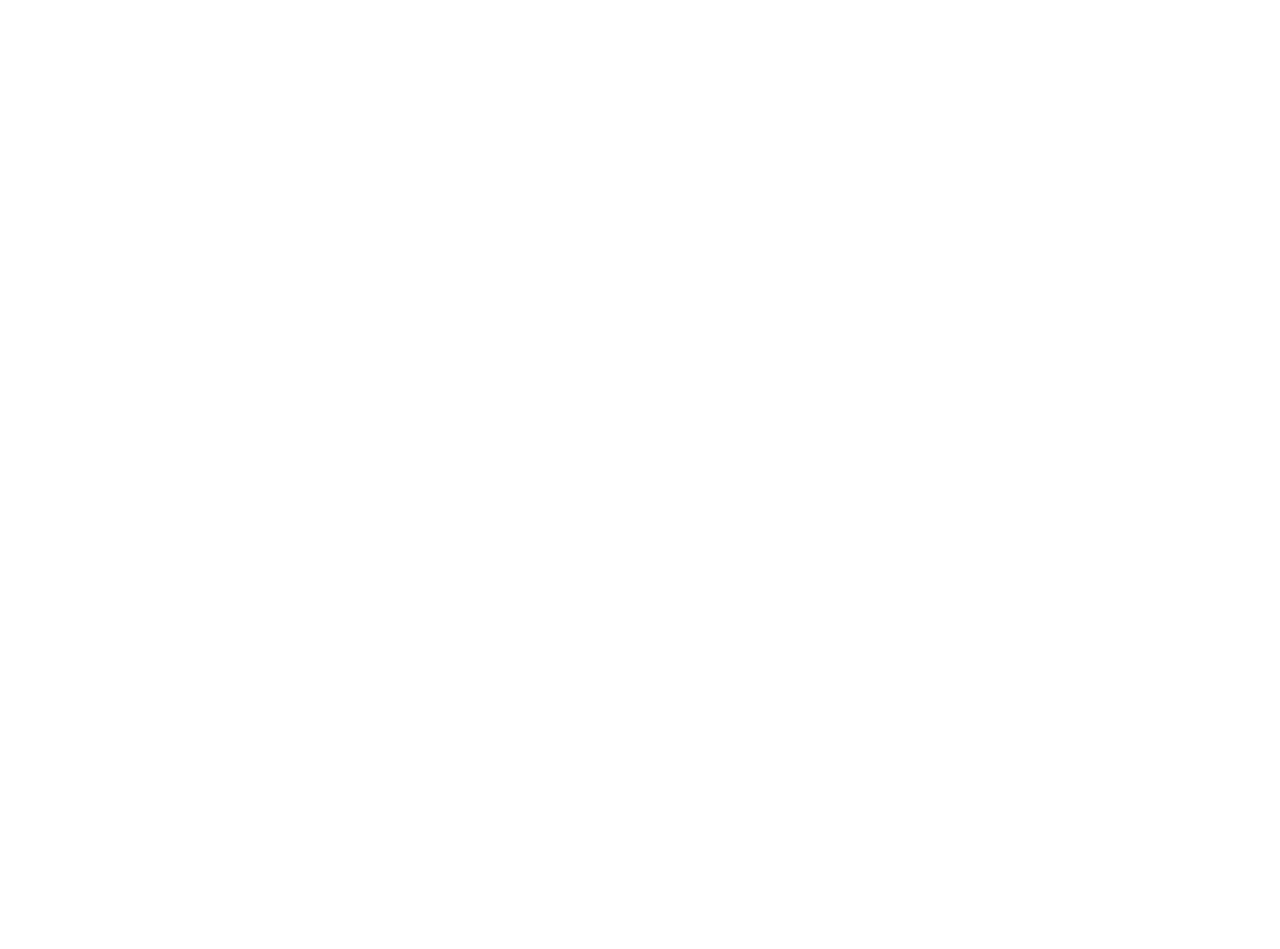
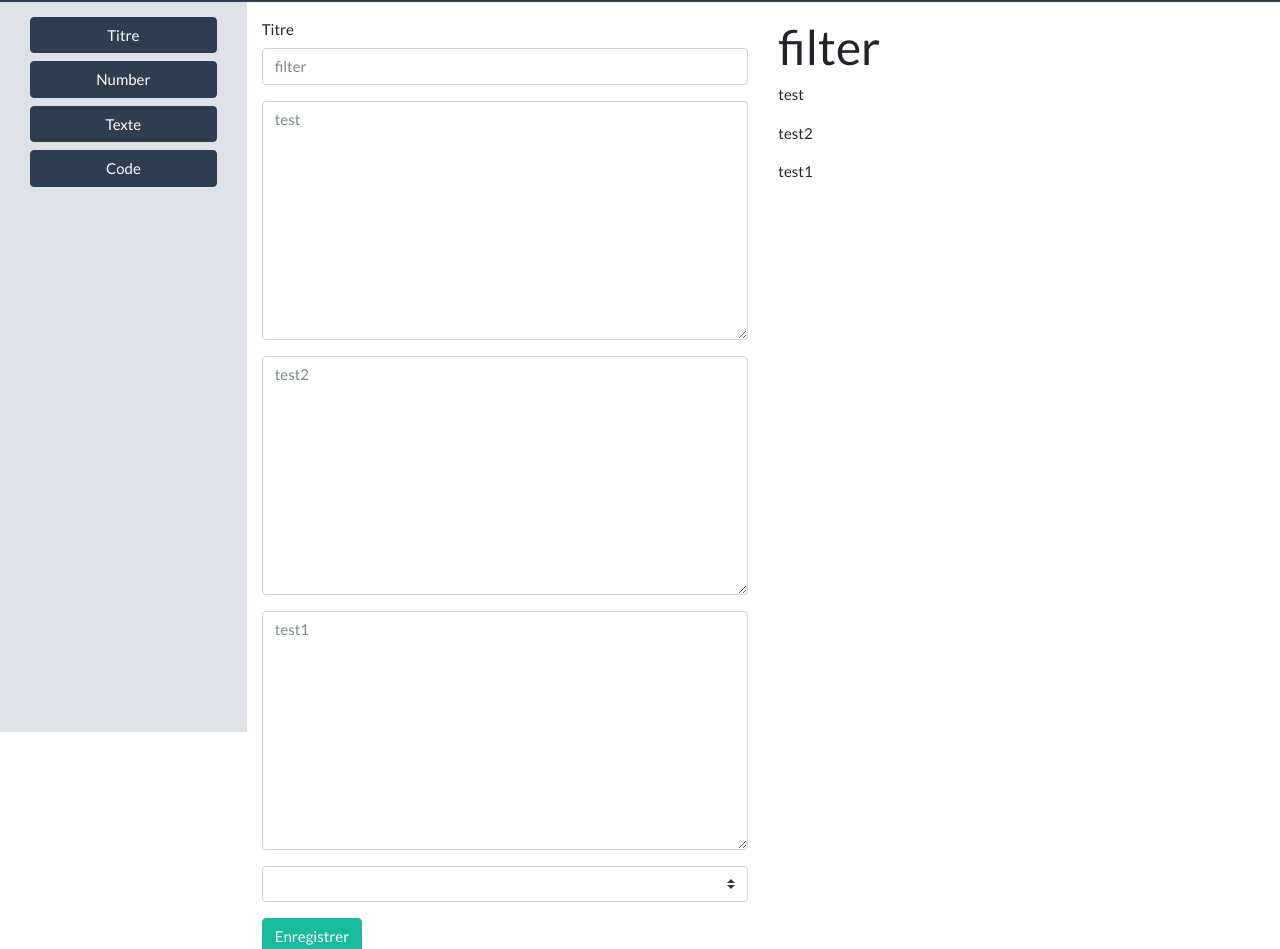
Before and after one commit to Mehdi-Zouaoui/Doc, an Angular app: page /snippets/editSnippet in a window 1280 px wide. Shown: the part 69-1018 px from the top of the page. Before the commit the page ends 800 px from the top, so only its background shows below. Built offline with nearby package versions, Linux system fonts and the light colour scheme.

Commit message:
Télétravail

```diff
--- a/src/app/models/snippets/snippets.model.ts
+++ b/src/app/models/snippets/snippets.model.ts
@@ -1,6 +1,6 @@
 import {snippetContentModel} from "./snippetContent.model";
 
 export class SnippetsModel {
-  constructor(public title :string, public body:snippetContentModel[]){}
+  constructor(public title :string, public body:snippetContentModel[] , public categoryId:number , public id:number){}
 
 }
--- a/src/app/services/snippet.service.ts
+++ b/src/app/services/snippet.service.ts
@@ -6,23 +6,31 @@ import {CategoryModel} from "../models/snippets/category.model";
   providedIn: 'root'
 })
 export class SnippetService {
-
+  modify: boolean;
   snippets: SnippetsModel[] = [
     new SnippetsModel('Regex', [
-      {content: 'test', type: 'text', id: 0, index: 0},
+      {content: 'test', type: 'text', id: 0, index: 0 },
       {content: 'test2', type: 'text', id: 1, index: 2},
       {content: 'test1', type: 'text', id: 2, index: 1},
-    ])];
+    ], 0 , 0),
+    new SnippetsModel('Bulles', [
+      {content: 'ICI', type: 'text', id: 0, index: 0},
+      {content: 'LA', type: 'text', id: 1, index: 2},
+      {content: 'T ES OU ', type: 'text', id: 2, index: 1},
+    ], 1 , 1)];
+
   categories: CategoryModel[] = [
     new CategoryModel(
       'Animations',
       'animations',
       0
     ),
-    new CategoryModel('JS',
+    new CategoryModel(
+      'JS',
       'javascript',
       1),
-    new CategoryModel('Filter',
+    new CategoryModel(
+      'Filter',
       'filter',
       2)
   ];
@@ -39,7 +47,5 @@ export class SnippetService {
     this.snippets.splice(i, 1);
   }
 
-  modifySnippet(snippet: SnippetsModel) {
 
-  }
 }
--- a/src/app/snippets/editSnippet/editSnippet.component.html
+++ b/src/app/snippets/editSnippet/editSnippet.component.html
@@ -12,7 +12,7 @@
   <div class="container-fluid">
     <div class="row py-3">
       <div class="col-6">
-        <form [formGroup]="displayForm" (ngSubmit)="onSubmit()">
+        <form [formGroup]="snippetForm" (ngSubmit)="onSubmit()">
           <div class="form-group">
             <label for="title">
               Titre
@@ -21,7 +21,7 @@
           </div>
 
           <div id="content" class="form-group" formArrayName="body">
-            <div class="form-group" [formGroupName]="i" *ngFor="let field of displayForm.controls.body.controls ;index as i">
+            <div class="form-group" [formGroupName]="i" *ngFor="let field of snippetForm.controls.body.controls ;index as i">
               <div [ngSwitch]="field.value.type">
                 <textarea class="form-control" *ngSwitchCase="'text'" name="content" cols="30" rows="10" formControlName="content"></textarea>
                 <textarea class="form-control" *ngSwitchCase="'code'" name="content" cols="30" rows="10" formControlName="content"></textarea>
@@ -29,17 +29,21 @@
               </div>
             </div>
           </div>
-          <select  class="browser-default custom-select mb-3 "name="categories" id="category-select">
-            <option value="{{category.id}}" *ngFor="let category of categories">{{category.name}}</option>
+
+          <select class="browser-default custom-select mb-3" formControlName="categoryId" id="categoryId">
+            <option [value]="categories[i].id" *ngFor="let category of categories ; index as i ">{{category.name}}</option>
           </select>
-          <button class="btn btn-success"  (click)="onSubmit()">Enregistrer</button>
+
+
+          <button class="btn btn-success"   (click)="onSubmit()">Enregistrer</button>
         </form>
       </div>
       <div class="col-6">
-        <h1>{{displayForm.value.title}}</h1>
-        <div *ngFor="let content of displayForm.value.body">
+        <h1>{{snippetForm.value.title}}</h1>
+        <div *ngFor="let content of snippetForm.value.body">
           <p>{{content.content}}</p>
         </div>
+
       </div>
     </div>
   </div>
--- a/src/app/snippets/editSnippet/editSnippet.component.ts
+++ b/src/app/snippets/editSnippet/editSnippet.component.ts
@@ -13,11 +13,10 @@ import {DisplayService} from "../../services/display.service";
 export class EditSnippetComponent implements OnInit {
 
 
-  displayForm: FormGroup;
+  snippetForm: FormGroup;
   body: FormArray;
   contents : Array<any>;
   categories : Array<any>;
-
 
   constructor(
     private fb: FormBuilder,
@@ -28,34 +27,35 @@ export class EditSnippetComponent implements OnInit {
   ) {}
 
   ngOnInit() {
-    this.contents = [
-      {
-        content: 'Bulles',
-        type: 'code',
-        id: 0,
-        index: 0
-      },
-      {
-        content: 'Bulle en arrière plan avec tête des avatars',
-        type: 'text',
-        id: 1,
-        index: 1
-      }
-    ];
+    this.contents = this.snippet.snippets[0].body
     this.categories = this.snippet.categories;
     console.log(this.contents);
-    console.log(this.categories);
-    this.initForm();
+    console.log(this.snippet.snippets);
+    if(!this.snippet.modify){
+      this.initForm();
+    }else this.initModifyForm()
+
+
   }
 
   initForm() {
-    this.displayForm = this.fb.group({
+    this.snippetForm = this.fb.group({
       title: 'filter',
       body: this.fb.array(
-        this.contents.map(elem => this.addContents(elem)))
-    });
+        this.contents.map(elem => this.addContents(elem))),
+      categoryId:''
+    },
+  )
   }
-
+  initModifyForm(){
+    console.log('MODIFICATIONS EN COURS');
+    this.snippetForm = this.fb.group({
+      title:this.snippet.snippets[1].title,
+      body: this.fb.array(
+        this.contents.map(elem => this.addContents(elem))),
+      categoryId:this.snippet.snippets[0].categoryId
+    })
+  }
   addContents(control) : FormGroup {
     return this.fb.group({
       content: this.fb.control([control.content]),
@@ -71,24 +71,26 @@ export class EditSnippetComponent implements OnInit {
       content: type === 'code' ? 'code' : (type === 'title' ? 'Bienvenue' : 3),
       type,
       // @ts-ignore
-      id: this.displayForm.controls.body.controls.length,
+      id: this.snippetForm.controls.body.controls.length,
       // @ts-ignore
-      index: this.displayForm.controls.body.controls.length
+      index: this.snippetForm.controls.body.controls.length
     });
-    this.body = this.displayForm.get('body') as FormArray;
+    this.body = this.snippetForm.get('body') as FormArray;
     this.body.push(add);
 
     return;
   }
 
   onSubmit() {
-    console.log(this.displayForm.value);
-    const formValue = this.displayForm.value;
+    console.log(this.snippetForm.value);
+    const formValue = this.snippetForm.value;
     const entry = new SnippetsModel(
       formValue['title'],
-      formValue['body']
-    );
+      formValue['body'],
+      formValue['categoryId'],
+      this.snippet.snippets.length + 1);
     this.snippet.addSnippet(entry);
     this.router.navigate(['/snippets']);
   }
+
 }
--- a/src/app/snippets/snippet-routing.module.ts
+++ b/src/app/snippets/snippet-routing.module.ts
@@ -5,6 +5,7 @@ import {EditSnippetComponent} from "./editSnippet/editSnippet.component";
 
 const snippetRoutes: Routes = [
   {path : 'snippets/editSnippet', component: EditSnippetComponent},
+  {path : 'snippets/editSnippet/:title', component: EditSnippetComponent},
   {path: '', component:SnippetsComponent }
 
 ];
--- a/src/app/snippets/snippets.component.html
+++ b/src/app/snippets/snippets.component.html
@@ -14,7 +14,7 @@
               </div>
 
             </div>
-            <button class=" btn btn-success btn-sm mr-2"  routerLinkActive="active" routerLink="/snippets/editSnippet">Modifier</button>
+            <button class=" btn btn-success btn-sm mr-2" routerLinkActive="active" routerLink="/snippets/editSnippet">Modifier</button>
             <button class=" btn btn-danger btn-sm" (click)="onDelete(i)">Supprimer</button>
 
           </div>
@@ -25,5 +25,3 @@
 
   </div>
 </div>
-
-<input [(ngModel)]="body[0].content" type="{{body[0].type}}">{{body[0].type}}
```
Also changed, not shown: src/app/snippets/snippets.component.ts (+6 -4 lines), src/app/snippets/snippets.module.ts (+2 -5 lines).
